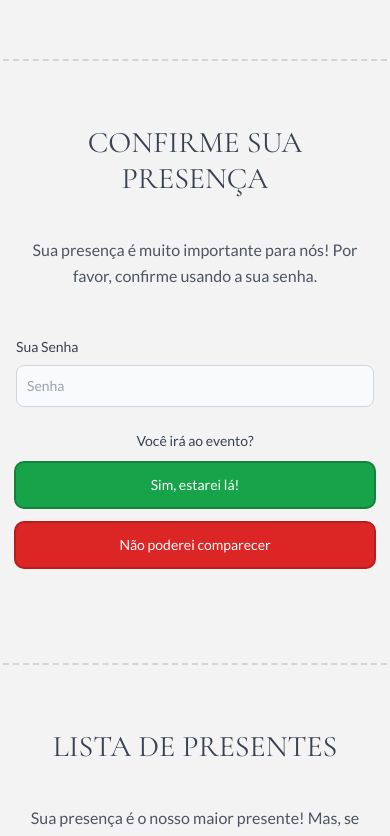
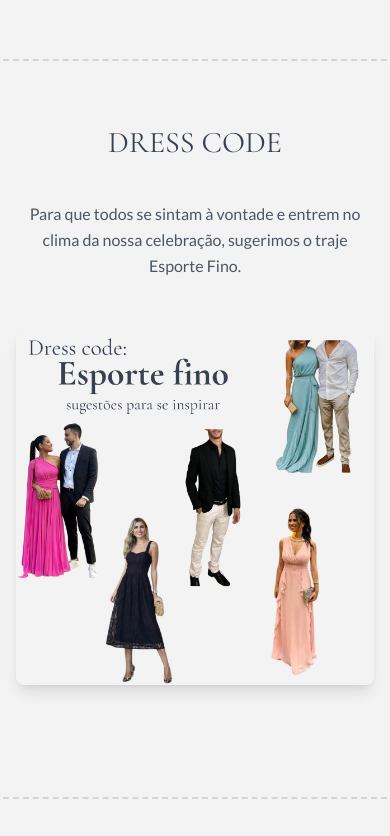
Before and after one commit to victordantas1/casamento-landing-page, a React (Create React App) app: page / in a window 390 px wide. Shown: the part 2340-3176 px from the top of the page. Built offline with nearby package versions, Linux system fonts and the light colour scheme; no server answers.

Commit message:
Add dress code section

```diff
--- a/src/App.js
+++ b/src/App.js
@@ -22,6 +22,7 @@ const Header = ({ activeSection }) => {
         { label: 'HOME', id: 'home' },
         { label: 'O CASAL', id: 'casal' },
         { label: 'CERIMÔNIA', id: 'cerimonia' },
+        { label: 'DRESS CODE', id: 'dress-code' },
         { label: 'CONFIRME SUA PRESENÇA', id: 'confirmar-presenca' },
         { label: 'LISTA DE PRESENTES', id: 'lista-de-presentes' },
     ];
@@ -118,6 +119,15 @@ const CeremonySection = () => (
     <Section id="cerimonia" title="CERIMÔNIA">
         <div className="max-w-3xl mx-auto mb-12"><ImageFrame src="cerimonia.jpg" alt="Local da Cerimônia" shape="rectangle" /></div>
         <p className="max-w-3xl mx-auto text-gray-600 leading-relaxed text-base md:text-lg">Gostaríamos muito de contar com a presença de todos vocês no momento em que nossa união será abençoada diante de Deus!...<br/><br/><strong><a href={'https://maps.app.goo.gl/Fi7jBMMfL7bUdHk26?g_st=iw'} target={"_blank"} rel={"noopener noreferrer"}>Rosa Buffet, Rua Betula, 310, Cidade de Deus</a></strong></p>
+    </Section>
+);
+
+const DressCodeSection = () => (
+    <Section id="dress-code" title="DRESS CODE">
+        <p className="max-w-3xl mx-auto text-gray-600 leading-relaxed text-base md:text-lg mb-12">Para que todos se sintam à vontade e entrem no clima da nossa celebração, sugerimos o traje Esporte Fino.</p>
+        <div className="max-w-3xl mx-auto mb-12">
+            <ImageFrame src="dresscode.jpg" alt="Sugestão de Dress Code" shape="rectangle" />
+        </div>
     </Section>
 );
 
@@ -224,7 +234,7 @@ const ConfirmPresenceSection = () => {
                         onChange={handleSenhaChange}
                         maxLength="4"
                         className="bg-gray-50 border border-gray-300 text-gray-900 text-sm rounded-lg focus:ring-blue-500 focus:border-blue-500 block w-full p-2.5"
-                        placeholder="Senha"
+                        placeholder="Senha (máx. 4 caracteres)"
                         required
                     />
                 </div>
@@ -276,7 +286,7 @@ const GiftListSection = () => (
                 Lista de Presentes - Havan
             </a>
             <a
-                href="https://lista.camicado.com.br/emmilyevictor"
+                href="#"
                 target="_blank"
                 rel="noopener noreferrer"
                 className="inline-block text-white bg-[#4A5568] hover:bg-opacity-90 focus:ring-4 focus:outline-none focus:ring-blue-300 font-medium rounded-lg text-sm px-8 py-3 text-center"
@@ -292,7 +302,7 @@ export default function App() {
     useEffect(() => {
         document.title = 'Victor e Emmily';
 
-        const sectionIds = ['home', 'casal', 'cerimonia', 'confirmar-presenca', 'lista-de-presentes'];
+        const sectionIds = ['home', 'casal', 'cerimonia', 'dress-code', 'confirmar-presenca', 'lista-de-presentes'];
         const sections = sectionIds.map(id => document.getElementById(id));
 
         const handleScroll = () => {
@@ -316,6 +326,8 @@ export default function App() {
                 <div className="border-b-2 border-dashed border-gray-300 max-w-sm mx-auto"></div>
                 <CeremonySection />
                 <div className="border-b-2 border-dashed border-gray-300 max-w-sm mx-auto"></div>
+                <DressCodeSection />
+                <div className="border-b-2 border-dashed border-gray-300 max-w-sm mx-auto"></div>
                 <ConfirmPresenceSection />
                 <div className="border-b-2 border-dashed border-gray-300 max-w-sm mx-auto"></div>
                 <GiftListSection />
```
Also changed, not shown: public/dresscode.jpg (added).
